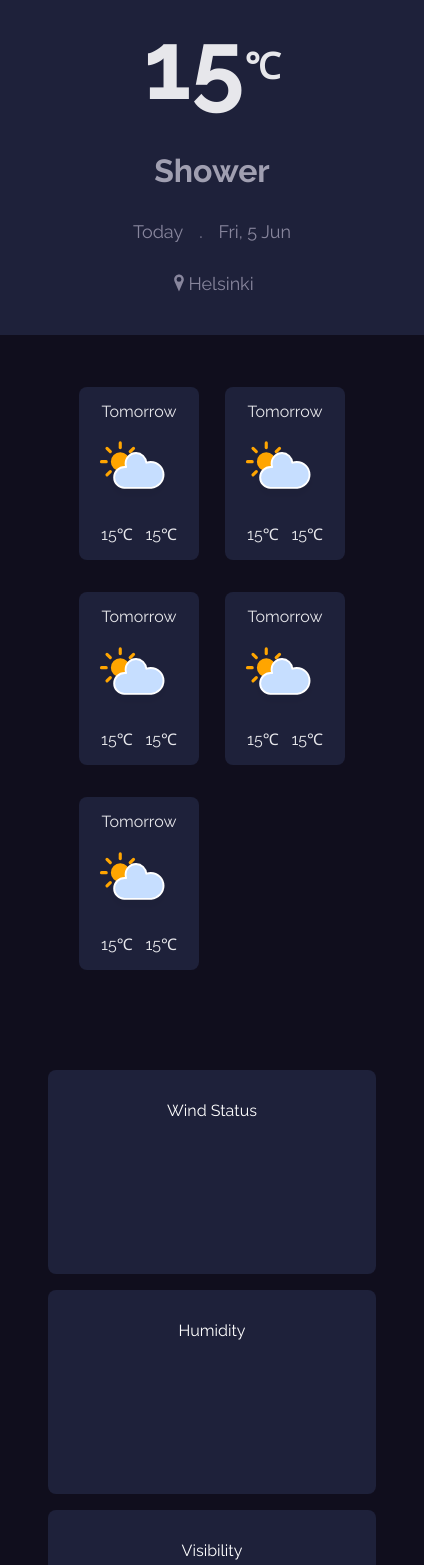
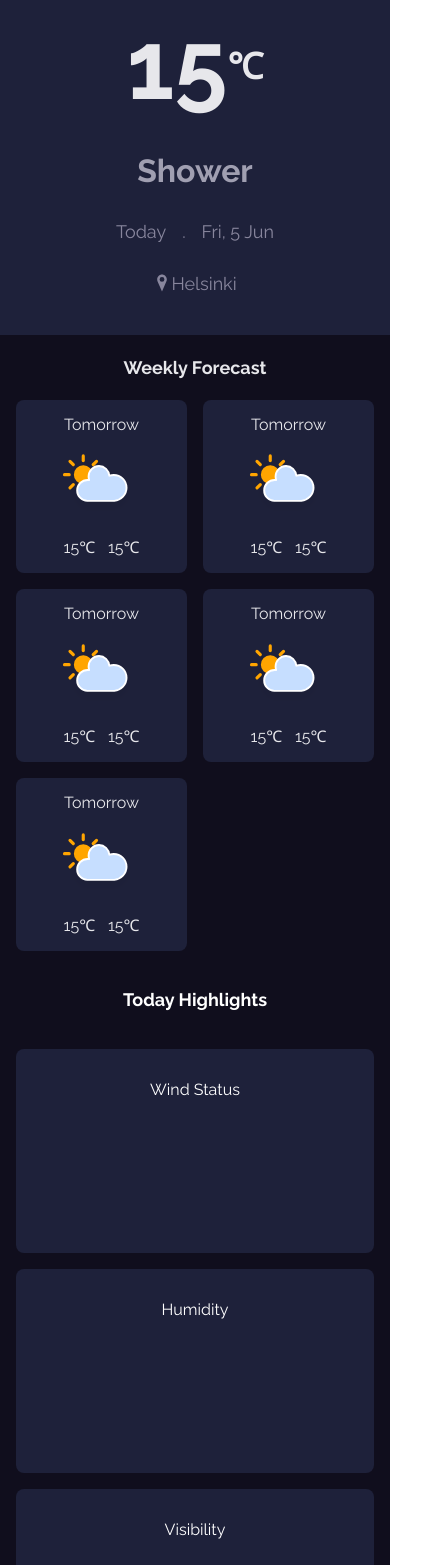
Before and after one commit to billybenntt/portfolio-project-4-weather-app, a React (Vite) app: page / in a window 390 px wide. Shown: the part 432-1997 px from the top of the page, 424 px wide, since content can reach past the window. Built offline with nearby package versions, Linux system fonts and the light colour scheme.

Commit message:
reworked tablet and desktop size ui

```diff
--- a/src/App.jsx
+++ b/src/App.jsx
@@ -46,7 +46,10 @@ function App () {
 
         {/* FORECAST  */}
         <div className="forecast">
-          <div className="forecast-center">
+
+          <h3 className="section__title">Weekly Forecast</h3>
+
+          <div className="forecast__center">
 
             {/* ITEM */}
             <div className="forecast-item">
@@ -140,10 +143,10 @@ function App () {
 
         <div className="highlights">
 
+          <h3 className="section__title">Today Highlights</h3>
 
-          <div className="highlights-center">
+          <div className="highlights__center">
 
-            <div>
             <div className="highlights-item">
               <div className="highlights-item__center">
                 <p className="highlights-item__center-title">Wind Status</p>
@@ -156,9 +159,7 @@ function App () {
                 <p className="highlights-item__center-value"></p>
               </div>
             </div>
-            </div>
 
-            <div>
             <div className="highlights-item">
               <div className="highlights-item__center">
                 <p className="highlights-item__center-title">Visibility</p>
@@ -173,7 +174,6 @@ function App () {
             </div>
           </div>
         </div>
-        </div>
 
       </div>
     </main>
--- a/src/styles/output.css
+++ b/src/styles/output.css
@@ -340,8 +340,14 @@ h1, h2, h3, h4, h5, h6, p {
   width: 200px;
 }
 
+.main {
+  height: 100vh;
+  background-color: red;
+}
+
 .main-center {
   display: grid;
+  height: 100%;
 }
 
 .icon {
@@ -448,21 +454,16 @@ h1, h2, h3, h4, h5, h6, p {
 
 .forecast {
   background-color: #100E1D;
-  padding: 3.25rem;
 }
 
-.forecast-center {
-  margin: 0 auto;
-  max-width: 266px;
-  display: flex;
-  flex-wrap: wrap;
-  align-items: center;
-  justify-content: space-between;
-  gap: 2rem 1.26rem;
+.forecast__center {
+  display: grid;
+  grid-template-columns: repeat(auto-fit, minmax(150px, 1fr));
+  gap: 1rem;
+  padding: 1rem;
 }
 
 .forecast-item {
-  flex: 0 0 120px;
   background-color: #1E213A;
   border-radius: 8px;
 }
@@ -495,26 +496,24 @@ h1, h2, h3, h4, h5, h6, p {
 .highlights {
   background-color: #100E1D;
   color: #FFFFFF;
-  padding: 2rem 3rem;
 }
 
-.highlights-center {
-  display: flex;
-  flex-wrap: wrap;
-  flex-direction: column;
-  justify-items: center;
-  align-items: center;
+.section__title {
+  font-size: 1.125rem;
+  line-height: 2.063rem;
+  font-weight: bold;
+  margin-top: 1rem;
+  text-align: center;
 }
 
-.highlights-title {
-  font-size: 1.5rem;
-  line-height: 2.375rem;
-  font-weight: bold;
-  margin-bottom: 1rem;
+.highlights__center {
+  padding: 1rem;
+  display: grid;
+  grid-template-columns: repeat(auto-fit, minmax(300px, 1fr));
+  column-gap: 1rem;
 }
 
 .highlights-item {
-  width: 328px;
   border-radius: 8px;
   text-align: center;
   height: 204px;
@@ -528,8 +527,8 @@ h1, h2, h3, h4, h5, h6, p {
 
 @media screen and (min-width: 768px) {
   .main-center {
-    grid-template-columns: 460px 1fr;
-    grid-template-rows: 350px 1fr;
+    grid-template-columns: 350px 1fr;
+    grid-template-rows: auto 1fr;
   }
   .location {
     grid-column: 1/2;
@@ -539,37 +538,50 @@ h1, h2, h3, h4, h5, h6, p {
     background-attachment: scroll;
   }
   .forecast {
-    padding: 5rem;
+    padding: 3rem;
     grid-row: 1/2;
     grid-column: 2/3;
   }
   .highlights {
-    padding: 5rem;
+    padding: 3rem;
     grid-column: 2/3;
     grid-row: 2/3;
   }
-  .forecast-center {
-    margin: 0 50px 100px;
-    padding: 0;
-    flex-direction: row;
-    max-width: 710px;
+  .section__title {
+    font-size: 1.5rem;
+    line-height: 2.375rem;
+    font-weight: bold;
+    text-align: left;
+    margin-left: 1rem;
   }
-  .highlights-center {
-    max-width: 710px;
-    margin: 0 50px 100px;
-    flex-direction: row;
-    justify-content: space-between;
-    align-items: center;
+  .forecast__center {
+    max-width: 900px;
+    grid-template-columns: repeat(auto-fit, minmax(180px, 1fr));
+  }
+  .highlights__center {
+    max-width: 900px;
+    grid-template-columns: repeat(auto-fit, minmax(180px, 1fr));
   }
 }
 @media screen and (min-width: 1440px) {
-  .forecast-center {
-    max-width: 1110px;
-    justify-content: center;
+  .highlights {
+    padding: 5rem;
   }
-  .highlights-center {
-    max-width: 1110px;
-    justify-content: space-evenly;
+  .main-center {
+    grid-template-columns: 450px 1fr;
+    grid-template-rows: 350px 1fr;
+  }
+  .forecast {
+    padding: 5rem;
+  }
+  .forecast__center {
+    max-width: 1000px;
+    grid-template-columns: repeat(auto-fit, minmax(150px, 1fr));
+  }
+  .highlights__center {
+    max-width: 1000px;
+    gap: 1.5rem;
+    grid-template-columns: repeat(auto-fit, minmax(400px, 1fr));
   }
 }
 body {
--- a/src/styles/scss/_layout.scss
+++ b/src/styles/scss/_layout.scss
@@ -1,22 +1,24 @@
 @import "variables";
 @import "utilities";
-
 
 .icon-container {
   width: 200px;
 }
 
+.main {
+  height: 100vh;
+  background-color: red;
+}
 
 .main-center {
   display: grid;
+  height: 100%;
 }
-
 
 .icon {
   width: 100%;
   display: inline-block;
 }
-
 
 .location {
   background-color: $accent-dark-400;
@@ -35,7 +37,6 @@
     background-color: $accent-dark-200;
     padding: 11px 20px;
   }
-
 }
 
 .location__header-btn-rounded {
@@ -48,7 +49,6 @@
   align-items: center;
   cursor: pointer;
 }
-
 
 .location__status {
   position: relative; /* Make sure the container is positioned */
@@ -72,8 +72,6 @@
     height: 100%;
     z-index: -99;
   }
-
-
 }
 
 .location__data-center {
@@ -97,11 +95,9 @@
   span {
     @include text-2xl;
   }
-
 }
 
 .location__data-condition {
-
   p {
     font-size: 32px;
     font-weight: bold;
@@ -123,46 +119,34 @@
   font-size: 18px;
   flex-direction: row;
   color: $accent-dark-100;
-
 }
 
 .forecast {
   background-color: $accent-dark-600;
-  padding: 3.25rem;
-
 }
 
-.forecast-center {
-  margin: 0 auto;
-
-  max-width: $max-w-xs;
-  display: flex;
-  flex-wrap: wrap;
-  align-items: center;
-  justify-content: space-between;
-  gap: 2rem 1.26rem;
+.forecast__center {
+  display: grid;
+  grid-template-columns: repeat(auto-fit, minmax(150px, 1fr));
+  gap: 1rem;
+  padding: 1rem;
 }
 
 .forecast-item {
-  flex: 0 0 120px;
   background-color: $accent-dark-400;
   border-radius: $rounded-md;
 }
 
-
 .forecast-item__center {
   @include d-flex;
-
   padding: 1rem 0;
   flex-direction: column;
   justify-content: center;
   align-items: center;
 
-
   .icon-container {
     width: 100px;
   }
-
 }
 
 .forecast-item-temp {
@@ -175,58 +159,44 @@
   @include d-flex;
 }
 
-
 .forecast-item-temp-max {
   @include d-flex;
 }
 
-
 .highlights {
   background-color: $accent-dark-600;
   color: $accent-light-100;
-  padding: 2rem 3rem;
 }
 
-
-.highlights-center {
-  @include d-flex;
-  flex-wrap: wrap;
-  flex-direction: column;
-  justify-items: center;
-  align-items: center;
-
-
+.section__title {
+  @include text-lg;
+  margin-top: 1rem;
+  text-align: center;
 }
 
-.highlights-title {
-  @include text-xl;
-  margin-bottom: 1rem;
+.highlights__center {
+  padding: 1rem;
+  display: grid;
+  grid-template-columns: repeat(auto-fit, minmax(300px, 1fr));
+  column-gap: 1rem;
 }
 
-
 .highlights-item {
-  width: 328px;
   border-radius: $rounded-md;
   text-align: center;
   height: 204px;
   background-color: $accent-dark-400;
   margin-top: 1rem;
-
 }
-
 
 .highlights-item__center {
   padding: 2rem 1rem;
-
 }
 
-
 @media screen and (min-width: map-get($breakpoints, "md")) {
-
-
   .main-center {
-    grid-template-columns: 460px 1fr;
-    grid-template-rows: 350px 1fr;
+    grid-template-columns: 350px 1fr;
+    grid-template-rows: auto 1fr;
   }
 
   .location {
@@ -235,59 +205,62 @@
   }
 
   .location__status {
-
-
     &::after {
       background-attachment: scroll;
     }
-
   }
 
-
   .forecast {
-    padding: 5rem;
+    padding: 3rem;
     grid-row: 1/2;
     grid-column: 2/3;
   }
 
   .highlights {
-    padding: 5rem;
+    padding: 3rem;
     grid-column: 2/3;
     grid-row: 2/3;
   }
 
-
-  .forecast-center {
-    margin: 0 50px 100px;
-    padding: 0;
-    flex-direction: row;
-    max-width: 710px;
+  .section__title {
+    @include text-xl;
+    text-align: left;
+    margin-left: 1rem;
   }
 
-
-  .highlights-center {
-    max-width: 710px;
-    margin: 0 50px 100px;
-    flex-direction: row;
-    justify-content: space-between;
-    align-items: center;
+  .forecast__center {
+    max-width: 900px;
+    grid-template-columns: repeat(auto-fit, minmax(180px, 1fr));
   }
 
-
+  .highlights__center {
+    max-width: 900px;
+    grid-template-columns: repeat(auto-fit, minmax(180px, 1fr));
+  }
 }
 
-
 @media screen and (min-width: map-get($breakpoints, "lg")) {
-  .forecast-center {
-    max-width: 1110px;
-     justify-content: center;
+  .highlights {
+    padding: 5rem;
   }
 
-
-  .highlights-center {
-    max-width: 1110px;
-    justify-content: space-evenly;
+  .main-center {
+    grid-template-columns: 450px 1fr;
+    grid-template-rows: 350px 1fr;
   }
 
+  .forecast {
+    padding: 5rem;
+  }
 
+  .forecast__center {
+    max-width: 1000px;
+    grid-template-columns: repeat(auto-fit, minmax(150px, 1fr));
+  }
+
+  .highlights__center {
+    max-width: 1000px;
+    gap: 1.5rem;
+    grid-template-columns: repeat(auto-fit, minmax(400px, 1fr));
+  }
 }
```
Lines whose indentation alone changed are shown as unchanged.
